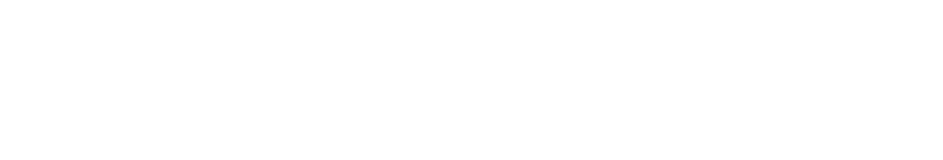
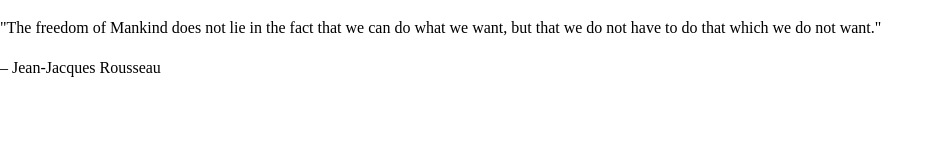
Before and after one commit to Igi86/simple-quote-page, a plain HTML site: page index.html in a window 1280 px wide. Shown: the whole page, without its empty margins (0-943 px from the left). Drawn offline with Linux system fonts and the light colour scheme.

Commit message:
First step

```diff
--- a/index.html
+++ b/index.html
@@ -2,11 +2,15 @@
 <html>
 <head>
   <meta charset="utf-8">
-  <title></title>
+  <title>Freedom</title>
   <meta name="viewport" content="width=device-width, initial-scale=1">
-  <link href="main.css" rel="stylesheet" type="text/css">
+  <link rel="stylesheet" type="text/css" href="main.css">
+  <link href="https://fonts.googleapis.com/css?family=Crimson+Text|Julius+Sans+One" rel="stylesheet">
 </head>
 <body>
-
+  <div class="wrapper">
+    <p class="quote">"The freedom of Mankind does not lie in the fact that we can do what we want, but that we do not have to do that which we do not want."</p>
+    <p class="author">– Jean-Jacques Rousseau</p>
+</div>
 </body>
 </html>
--- a/main.css
+++ b/main.css
@@ -1,11 +1,17 @@
-/*
-	Comment
-*/
+/* Basic parameters */
 
-a { /* Comment */ color: /* Comment */ Red; }
+* {
+  box-sizing: border-box;
+}
 
-.TestClass {
-	color: Black;
-	background-color: White;
-	text-align: left;
+html, body {
+    margin: 0;
+    padding: 0;
+    font-size: 100%;
+    line-height: 1.5;
 }
+
+body {
+	width: 100%;
+	height: 100vh;
+}
```
Also changed, not shown: 1 other file.
